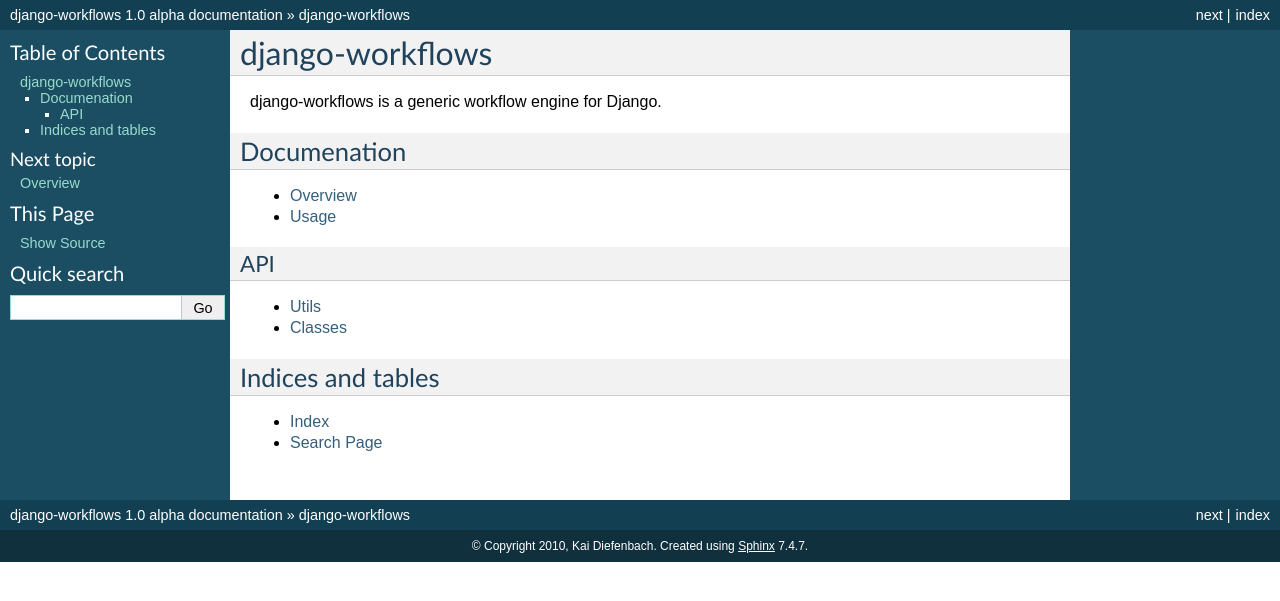
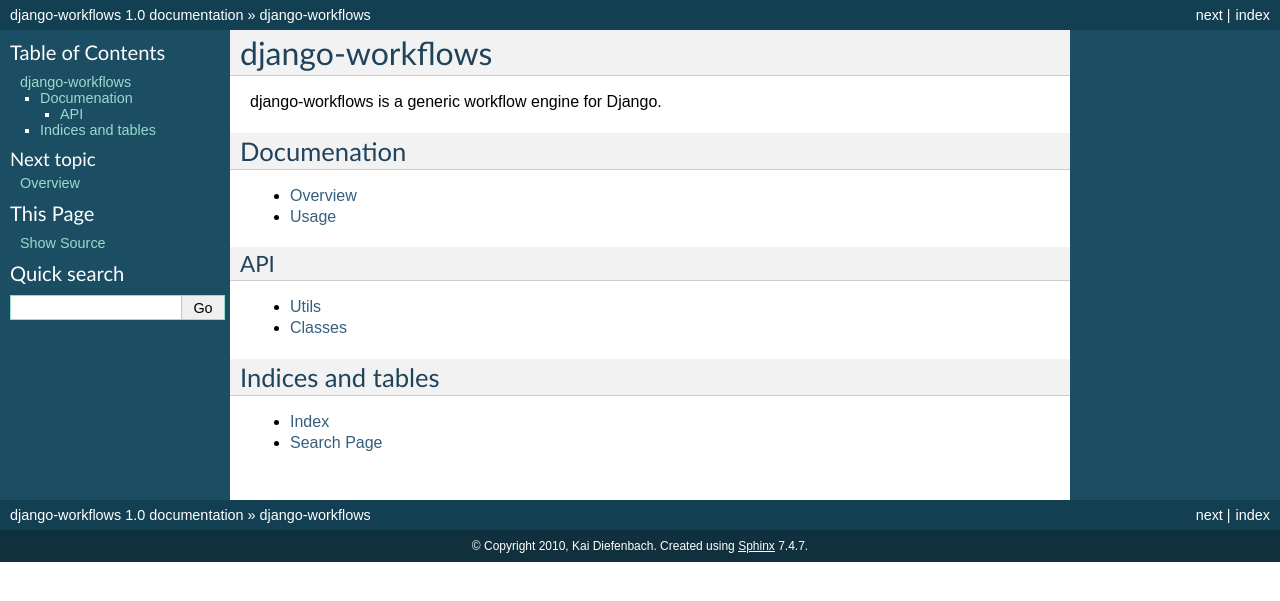
Before and after one commit to diefenbach/django-workflows, a Sphinx documentation site: the page built from docs/index.rst, in a window 1280 px wide. Shown: the top 601 px of the page. Built offline with Sphinx 7.4.7, drawn with Linux system fonts in a browser that asks for light colours.

Commit message:
Updated versions

```diff
--- a/docs/conf.py
+++ b/docs/conf.py
@@ -50,9 +50,9 @@
 # built documents.
 #
 # The short X.Y version.
-version = '1.0 alpha'
+version = '1.0'
 # The full version, including alpha/beta/rc tags.
-release = '1.0 alpha'
+release = '1.0'
 
 # The language for content autogenerated by Sphinx. Refer to documentation
 # for a list of supported languages.
--- a/setup.py
+++ b/setup.py
@@ -1,7 +1,7 @@
 from setuptools import setup, find_packages
 import os
 
-version = '1.0a1'
+version = '1.0a2'
 
 here = os.path.abspath(os.path.dirname(__file__))
 README = open(os.path.join(here, 'README.txt')).read()
```
